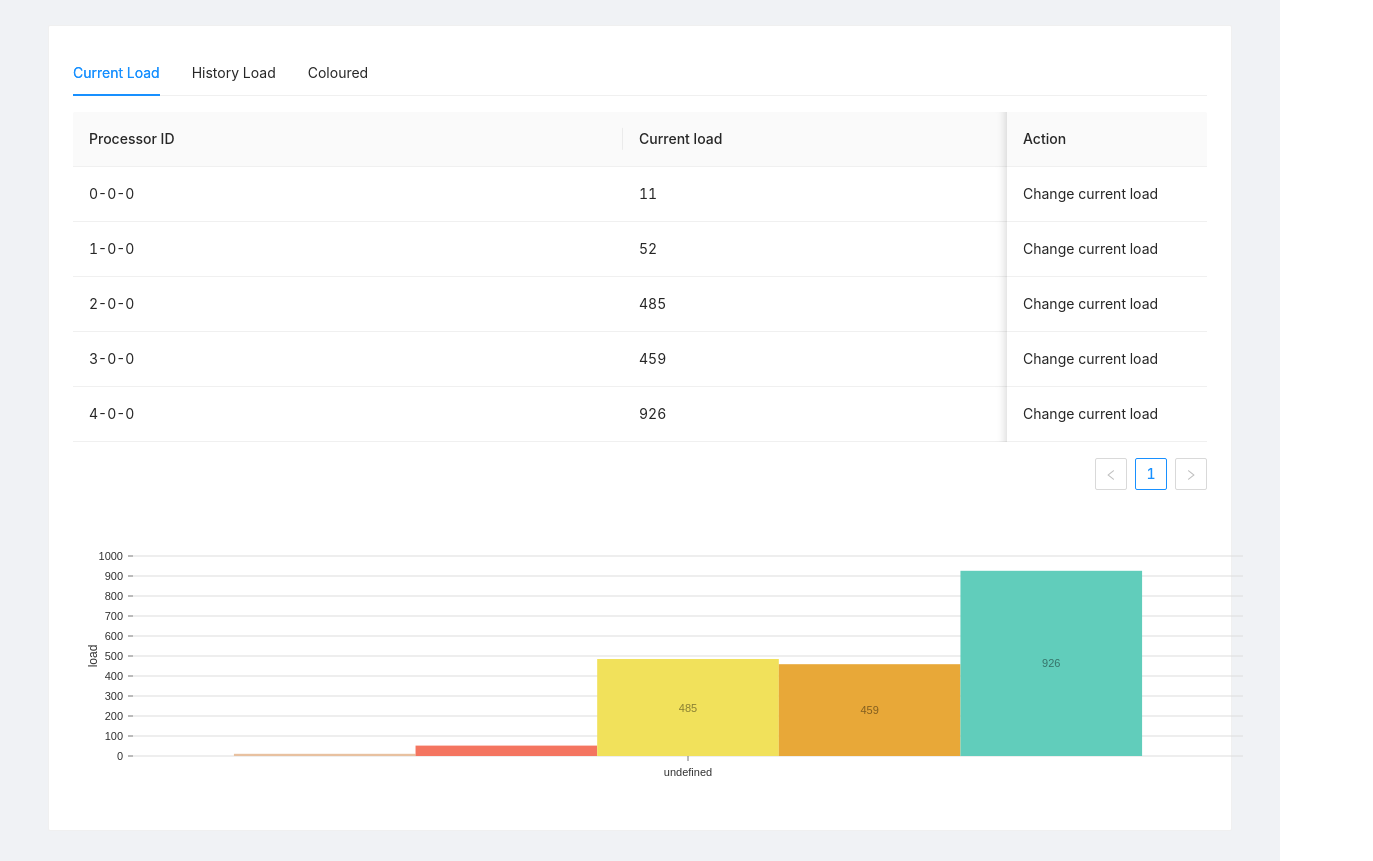
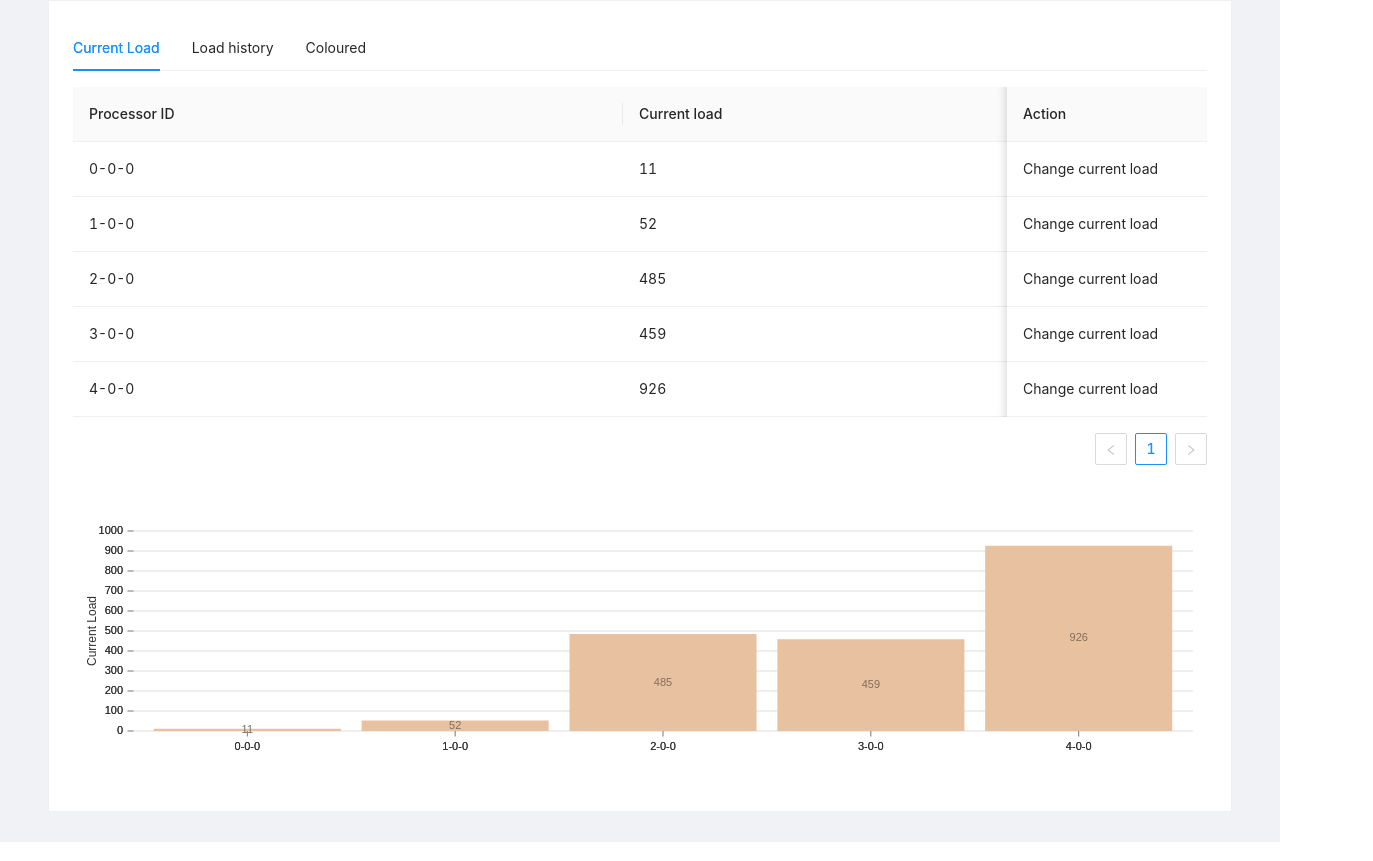
Before and after one commit to kaadash/load-balancing-simulator, a Next.js app: page / in a window 1280 px wide. Shown: the part 544-1405 px from the top of the page, 1373 px wide, since content can reach past the window. Built offline with nearby package versions, Linux system fonts and the light colour scheme.

Commit message:
Add fixes from work review

```diff
--- a/components/ColoursCubeTab.react.js
+++ b/components/ColoursCubeTab.react.js
@@ -1,31 +1,36 @@
-import React, { useState, useEffect, useRef } from 'react';
-import { Topology3DView } from './Topology3DView';
-import styles from '../styles/Home.module.css'
-
+import React, { useState, useEffect, useRef } from "react";
+import { Topology3DView } from "./Topology3DView";
+import styles from "../styles/Home.module.css";
 
 export default (props) => {
   // Zadeklaruj nową zmienną stanu, którą nazwiemy „count”
   const rootElement = useRef(null);
   const [processorTooltip, setProcessorTooltip] = useState({
-    id: '',
-    currentLoad: ''
-  })
-  const [topology3DView, setTopology3DView] = useState(null)
-
+    id: "",
+    currentLoad: "",
+  });
+  const [topology3DView, setTopology3DView] = useState(null);
 
   useEffect(() => {
-    setTopology3DView(new Topology3DView(rootElement.current, props.processors, props.maxTasks, props.size));
+    setTopology3DView(
+      new Topology3DView(
+        rootElement.current,
+        props.processors,
+        props.maxTasks,
+        props.size
+      )
+    );
     return () => {
-      rootElement.current.innerHTML = '';
-    }
-  }, [])
+      rootElement.current.innerHTML = "";
+    };
+  }, []);
 
   useEffect(() => {
     if (topology3DView) {
       topology3DView.updateProcessors(props.processors, props.maxTasks);
       topology3DView.changeSpheresColors();
     }
-  }, [props.processors, props.maxTasks])
+  }, [props.processors, props.maxTasks]);
 
   useEffect(() => {
     if (topology3DView) {
@@ -34,20 +39,18 @@ export default (props) => {
       topology3DView.renderSpheres();
       topology3DView.renderLines();
     }
-  }, [props.size])
+  }, [props.size]);
 
   return (
     <div>
-      <div className={styles.tooltip}>
-        <div className={styles.tooltipName}>
-          ID: {processorTooltip.id}
+      <div className="row">
+        <div className="gradient-legend">
+          <p>load under average</p>
+          <div className="gradient-column"></div>
+          <p>load over average</p>
         </div>
-        <div className={styles.tooltipLoad}>
-          Current load: {processorTooltip.currentLoad}
-        </div>
-      </div>
-      <div className={styles.colorCubesContainer} ref={rootElement}>
+        <div className={styles.colorCubesContainer} ref={rootElement}></div>
       </div>
     </div>
   );
-}
+};
--- a/components/CurrentLoadTab.react.js
+++ b/components/CurrentLoadTab.react.js
@@ -1,12 +1,6 @@
-import React, { useEffect, useState } from 'react';
-import { ResponsiveBar } from '@nivo/bar'
-import {
-  Radio,
-  Table,
-  Modal,
-  Button,
-  InputNumber,
-} from 'antd';
+import React, { useEffect, useState } from "react";
+import { BarCanvas } from "@nivo/bar";
+import { Radio, Table, Modal, Button, InputNumber } from "antd";
 
 export const CurrentLoadTab = (props) => {
   const [chartKeys, setChartKeys] = useState([]);
@@ -14,78 +8,86 @@ export const CurrentLoadTab = (props) => {
   const [editOpened, setEditOpened] = useState(false);
   const [processorToEdit, setProcessorToEdit] = useState(null);
 
-  const [tableHeader, setTableHeader] = useState([
-    { title: 'Processor ID', dataIndex: 'id', key: '1' },
-    { title: 'Current load', dataIndex: 'currentLoad', key: '2' },
+  const tableHeader = [
+    { title: "Processor ID", dataIndex: "id", key: "1" },
+    { title: "Current load", dataIndex: "currentLoad", key: "2" },
     {
-      title: 'Action',
-      key: 'key',
-      fixed: 'right',
+      title: "Action",
+      key: "key",
+      fixed: "right",
       width: 200,
-      render: (_, record) => <div onClick={() => openEditPopup(record)}>Change current load</div>,
+      render: (_, record) => (
+        <div onClick={() => openEditPopup(record)}>Change current load</div>
+      ),
     },
-  ]);
+  ];
   const openEditPopup = (processor) => {
-    setProcessorToEdit({...processor});
+    setProcessorToEdit({ ...processor });
     setEditOpened(true);
-  }
+  };
   const handleCancel = () => {
     setEditOpened(false);
-  }
+  };
   const handleOk = () => {
     setEditOpened(false);
     props.onChangeProcessor(processorToEdit);
     setProcessorToEdit(null);
-
-  }
+  };
   const onChangeProcessorTasks = (value) => {
     setProcessorToEdit({
       ...processorToEdit,
-      currentLoad: value
-    })
-  }
+      currentLoad: value,
+    });
+  };
   const [tableData, setTableData] = useState([]);
   useEffect(() => {
-    setChartKeys((props.processors || []).map(processor => processor.id));
-    setChartValues([(props.processors || []).reduce((acc, processor) => {
-      acc[processor.id] = Math.floor(processor.currentLoad);
-      return acc;
-    }, {})]);
-    setTableData((props.processors || []).map((processor) => {
-      return {
-        id: processor.id,
-        currentLoad: Math.floor(processor.currentLoad),
-      }
-    }));
+    setChartValues(
+      (props.processors || [])
+        .map((processor) => {
+          return {
+            id: processor.id,
+            processor: processor.id,
+            load: processor.currentLoad,
+          };
+        })
+    );
+    setTableData(
+      (props.processors || []).map((processor) => {
+        return {
+          id: processor.id,
+          key: processor.id,
+          currentLoad: Math.floor(processor.currentLoad),
+        };
+      })
+    );
   }, [props.processors]);
+  console.log(chartValues);
   return (
     <div>
       <div>
-        <Table columns={tableHeader} dataSource={tableData} scroll={{ x: 1300 }} />
+        <Table
+          columns={tableHeader}
+          dataSource={tableData}
+          scroll={{ x: 1300 }}
+        />
       </div>
-      <div style={{ height: '300px', width: '1300px', }}>
-        <ResponsiveBar
+      <div>
+        <BarCanvas
           data={chartValues}
-          groupMode="grouped"
-          keys={chartKeys}
-          indexBy="country"
+          keys={["load"]}
+          axisLeft={{
+            legend: "Current Load",
+            legendPosition: "middle",
+            legendOffset: -40,
+          }}
           margin={{ top: 50, right: 130, bottom: 50, left: 60 }}
-          colors={{ scheme: 'nivo' }}
-          axisLeft={{
-            tickSize: 5,
-            tickPadding: 5,
-            tickRotation: 0,
-            legend: 'load',
-            legendPosition: 'middle',
-            legendOffset: -40
-          }}
-          labelSkipWidth={12}
-          labelSkipHeight={12}
+          labelSkipWidth={0}
+          labelSkipHeight={0}
           isInteractive={true}
-          labelTextColor={{ from: 'color', modifiers: [['darker', 1.6]] }}
+          width={1250}
+          height={300}
+          labelTextColor={{ from: "color", modifiers: [["darker", 1.6]] }}
           animate={false}
-          motionStiffness={90}
-          motionDamping={15}
         />
       </div>
       <Modal
@@ -96,16 +98,19 @@ export const CurrentLoadTab = (props) => {
         footer={[
           <Button key="back" onClick={handleCancel}>
             Return
-            </Button>,
+          </Button>,
           <Button key="submit" type="primary" onClick={handleOk}>
             Submit
-            </Button>,
+          </Button>,
         ]}
       >
-        <InputNumber onChange={onChangeProcessorTasks} value={processorToEdit ? processorToEdit.currentLoad : 0 }/>
+        <InputNumber
+          onChange={onChangeProcessorTasks}
+          value={processorToEdit ? processorToEdit.currentLoad : 0}
+        />
       </Modal>
     </div>
-  )
-}
+  );
+};
 
 export default CurrentLoadTab;
--- a/components/HistoryTab.react.js
+++ b/components/HistoryTab.react.js
@@ -1,54 +1,105 @@
 import React, { useEffect, useState } from 'react';
-import { ResponsiveBar } from '@nivo/bar'
-import { Pagination, Button } from 'antd';
+import { BarCanvas } from '@nivo/bar'
+import { Pagination, Button, Select } from 'antd';
+
+const { Option } = Select;
 
 export const HistoryTab = (props) => {
   const [currentStateIndex, setCurrentStateIndex] = useState(0);
   const [currentProcessorsState, setCurrentProcessorsState] = useState(null);
-  const [chartKeys, setChartKeys] = useState([]);
   const [chartValues, setChartValues] = useState([]);
+  const [selectedProcessor, setSelectedProcessor] = useState(null);
+  const [selectedProcessorHistory, setSelectedProcessorHistory] = useState([]);
 
   const onChange = (value) => {
     setCurrentStateIndex(value - 1);
     setCurrentProcessorsState(props.history[value - 1])
   };
 
+  const handleChangeProcessor = (processor) => {
+    setSelectedProcessor(processor);
+    const processorHistory = (props.history || []).map((historyItem, index) => {
+      const processorFromHistory = historyItem.find(({ id }) => id === processor);
+      return {
+        id: index,
+        processor: index,
+        load: processorFromHistory.currentLoad,
+      }
+    })
+    console.log(processorHistory);
+    setSelectedProcessorHistory(processorHistory);
+  };
+
+  const renderOptions = () => {
+    return (props.processors || []).map((processor) => {
+      return <Option value={processor.id}>{processor.id}</Option>
+    });
+  }
+
   useEffect(() => {
-    setChartKeys((currentProcessorsState || []).map(processor => processor.id));
-    setChartValues([(currentProcessorsState || []).reduce((acc, processor) => {
-      acc[processor.id] = Math.floor(processor.currentLoad);
-      return acc;
-    }, {})]);
+    setChartValues(
+      (currentProcessorsState || [])
+        .map((processor) => {
+          return {
+            id: processor.id,
+            processor: processor.id,
+            load: processor.currentLoad,
+          };
+        })
+    );
   }, [currentProcessorsState]);
 
   return (
     <div>
       {props.history && props.history.length ? (
         <div>
+          <div>
+            <p>Select processor to check its history</p>
+            <Select   style={{ width: 120 }} onChange={handleChangeProcessor}>
+              {renderOptions()}
+            </Select>
+          </div>
           <Pagination pageSize={1} current={currentStateIndex + 1} total={props.history.length} onChange={onChange} />
-          <div style={{ height: '300px', width: '1300px', }}>
-            <ResponsiveBar
-              data={chartValues}
-              groupMode="grouped"
-              keys={chartKeys}
-              margin={{ top: 50, right: 130, bottom: 50, left: 60 }}
-              colors={{ scheme: 'nivo' }}
-              axisLeft={{
-                tickSize: 5,
-                tickPadding: 5,
-                tickRotation: 0,
-                legend: 'load',
-                legendPosition: 'middle',
-                legendOffset: -40
-              }}
-              labelSkipWidth={12}
-              labelSkipHeight={12}
-              isInteractive={true}
-              labelTextColor={{ from: 'color', modifiers: [['darker', 1.6]] }}
-              animate={false}
-              motionStiffness={90}
-              motionDamping={15}
-            />
+          <div>
+            {
+              selectedProcessor ? (
+                <BarCanvas
+                  data={selectedProcessorHistory}
+                  keys={["load"]}
+                  axisLeft={{
+                    legend: "Current Load",
+                    legendPosition: "middle",
+                    legendOffset: -40,
+                  }}
+                  margin={{ top: 50, right: 130, bottom: 50, left: 60 }}
+                  labelSkipWidth={0}
+                  labelSkipHeight={0}
+                  isInteractive={true}
+                  width={1250}
+                  height={300}
+                  labelTextColor={{ from: "color", modifiers: [["darker", 1.6]] }}
+                  animate={false}
+                />
+              ) : (
+                <BarCanvas
+                  data={chartValues}
+                  keys={["load"]}
+                  axisLeft={{
+                    legend: "Current Load",
+                    legendPosition: "middle",
+                    legendOffset: -40,
+                  }}
+                  margin={{ top: 50, right: 130, bottom: 50, left: 60 }}
+                  labelSkipWidth={0}
+                  labelSkipHeight={0}
+                  isInteractive={true}
+                  width={1250}
+                  height={300}
+                  labelTextColor={{ from: "color", modifiers: [["darker", 1.6]] }}
+                  animate={false}
+                />
+              )
+            }
           </div>
           <Button onClick={props.onClearHistory}>Clear History</Button>
         </div>
--- a/components/Topology3DView.js
+++ b/components/Topology3DView.js
@@ -13,6 +13,17 @@ import {
 } from "three";
 
 import './OrbitControls';
+
+function hslToHex(h, s, l) {
+    l /= 100;
+    const a = s * Math.min(l, 1 - l) / 100;
+    const f = n => {
+      const k = (n + h / 30) % 12;
+      const color = l - a * Math.max(Math.min(k - 3, 9 - k, 1), -1);
+      return Math.round(255 * color).toString(16).padStart(2, '0');   // convert to Hex and prefix "0" if needed
+    };
+    return `${f(0)}${f(8)}${f(4)}`;
+  }
 
 
 const hsv2rgb = function (h, s, v) {
@@ -90,6 +101,34 @@ export class Topology3DView {
         }
     }
 
+    hslToRgb(h, s, l){
+        var r, g, b;
+
+        if(s == 0){
+            r = g = b = l; // achromatic
+        }else{
+            var hue2rgb = function hue2rgb(p, q, t){
+                if(t < 0) t += 1;
+                if(t > 1) t -= 1;
+                if(t < 1/6) return p + (q - p) * 6 * t;
+                if(t < 1/2) return q;
+                if(t < 2/3) return p + (q - p) * (2/3 - t) * 6;
+                return p;
+            }
+
+            var q = l < 0.5 ? l * (1 + s) : l + s - l * s;
+            var p = 2 * l - q;
+            r = hue2rgb(p, q, h + 1/3);
+            g = hue2rgb(p, q, h);
+            b = hue2rgb(p, q, h - 1/3);
+        }
+
+        const rgb = [Math.round(r * 255), Math.round(g * 255), Math.round(b * 255)];
+        return rgb.map(function (x) {
+            return ("0" + Math.round(x * 255).toString(16)).slice(-2);
+        }).join('');
+    }
+
     updateProcessors(processors, maxTasks) {
         this.processors = processors;
         this.maxTasks = maxTasks;
@@ -97,17 +136,13 @@ export class Topology3DView {
 
     getNormalizedColor(processorLoad) {
         const normalizedValue = Math.floor((processorLoad / this.maxTasks) * 100);
-        const h = Math.floor((100 - normalizedValue) * 120 / 100);
-        const s = Math.abs(normalizedValue - 50) / 50;
-        return +`0x${hsv2rgb(h, s, 1)}`;
+        const hue = ((1 - Math.min(processorLoad / this.maxTasks, 1))) * 240;
+        return +`0x${hslToHex(hue, 100, 50)}`;
     }
 
     renderSpheres() {
         this.spheres = [];
         this.processors.forEach(processor => {
-            const normalizedValue = Math.floor((processor.currentLoad / this.maxTasks) * 100);
-            const h = Math.floor((100 - normalizedValue) * 120 / 100);
-            const s = Math.abs(normalizedValue - 50) / 50;
 
             const geometry = new SphereGeometry(3, 32, 32);
             const material = new MeshPhongMaterial({ color: this.getNormalizedColor(processor.currentLoad) });
--- a/pages/index.js
+++ b/pages/index.js
@@ -131,7 +131,6 @@ export default function Home() {
         <div className={styles.container}>
           <Card>
             <Controls onStart={onStartSimulation} onChangeValues={onChangeValues} started={started} />
-            <h3>{Math.floor(sumOfTasks)} : {avgTasks}</h3>
           </Card>
         </div>
       </Content>
@@ -142,8 +141,8 @@ export default function Home() {
               <TabPane tab="Current Load" key="1">
                 <CurrentLoadTab processors={allProcesors} onChangeProcessor={onChangeProcessor} />
               </TabPane>
-              <TabPane tab="History Load" key="2">
-                <HistoryTab onClearHistory={clearHistory} history={history} />
+              <TabPane tab="Load history" key="2">
+                <HistoryTab onClearHistory={clearHistory} history={history} processors={allProcesors} />
               </TabPane>
               <TabPane tab="Coloured" key="3">
                 <ColoursCubeTab
--- a/styles/globals.css
+++ b/styles/globals.css
@@ -18,3 +18,19 @@ a {
 .ant-table-cell {
   white-space: nowrap;
 }
+
+.row {
+  display: flex;
+}
+
+.gradient-legend {
+  max-width: 80px;
+}
+
+.gradient-column {
+  height: 500px;
+  width: 60px;
+  min-width: 60px;
+  background: rgb(0,50,255);
+  background: linear-gradient(0deg, rgba(0,50,255,1) 0%, rgba(1,255,4,1) 50%, rgba(255,0,0,1) 100%);
+}
```
Also changed, not shown: components/Controls.react.js (+19 -21 lines).
